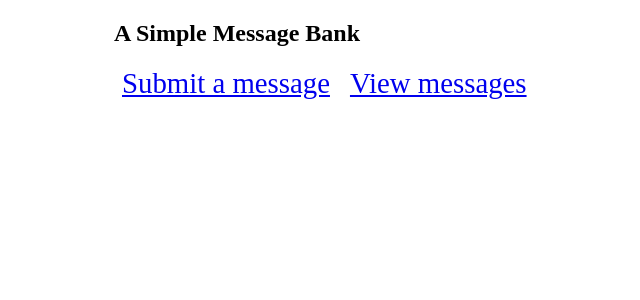
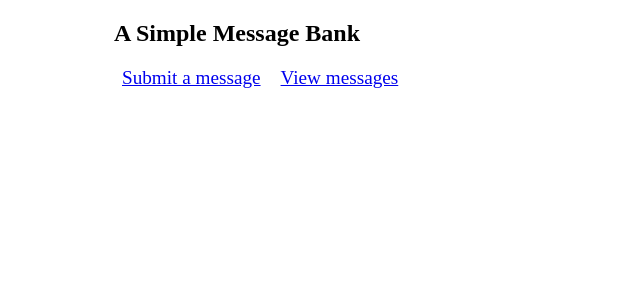
Before and after one commit to askpl00/flask_hw3_16B, a Flask app: page / in a window 1280 px wide. Shown: the top 300 px of the page, without its empty margins (76-716 px from the left). Run offline with Flask 3, Linux system fonts and the light colour scheme.

Commit message:
update app.py and view

```diff
--- a/static/style.css
+++ b/static/style.css
@@ -21,7 +21,7 @@ ul li {
     margin: 0;
     font-style: italic;
     margin-bottom: 30px;
-    font-size: 150%;
+    font-size: 120%;
 }
 
 nav ul li a {
@@ -29,7 +29,7 @@ nav ul li a {
     padding: 0.5rem;
     font-style: normal;
     margin-bottom: none;
-    font-size: 120%;
+    font-size: 100%;
 
 }
 
```
